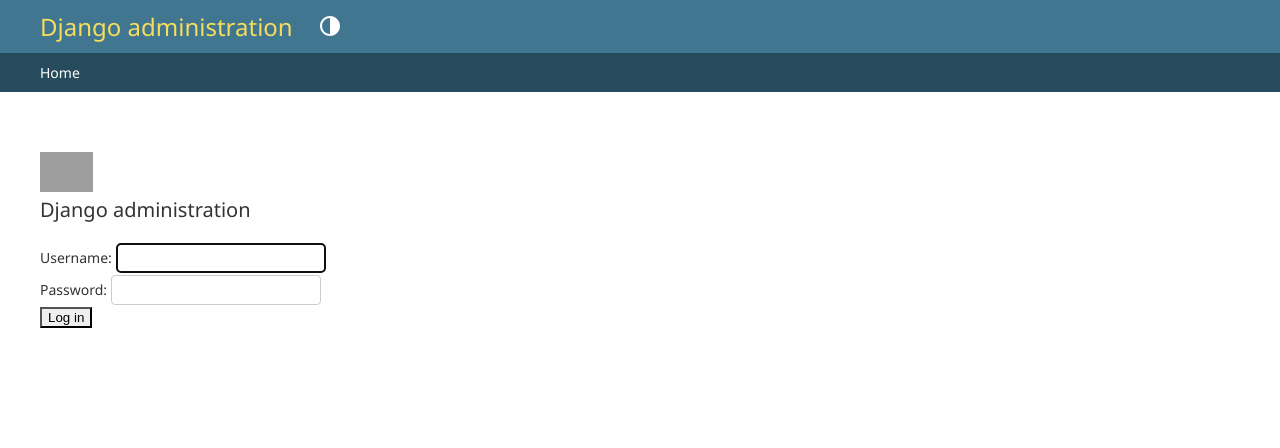
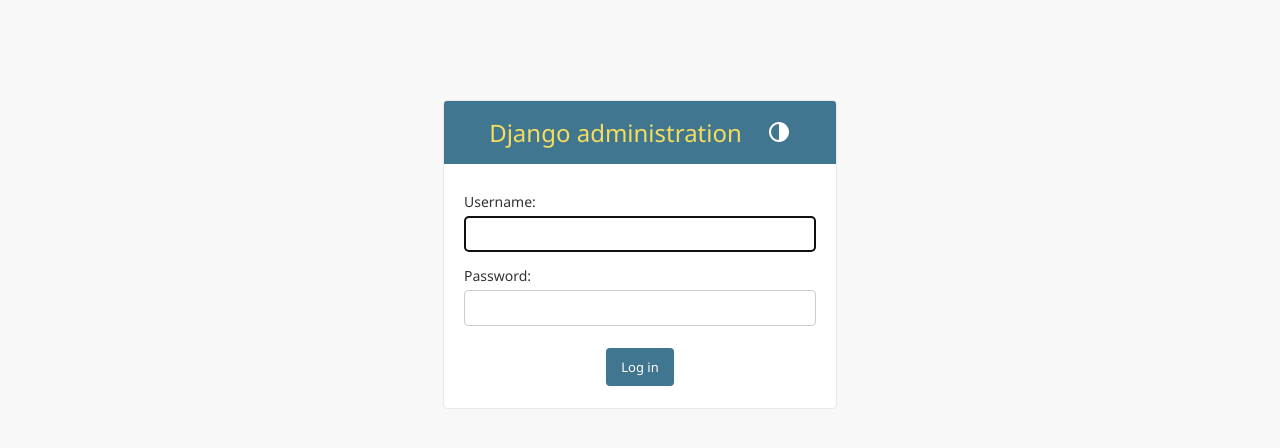
Before and after one commit to ashik4u/expense-manager, a Django app: page /accounts/login/ in a window 1280 px wide. Shown: the top 448 px of the page. Run offline with Django 5.2, Linux system fonts and the light colour scheme; grey boxes are pictures that could not be loaded.

Commit message:
Make /accounts/login/ use Django admin login template for identical look

```diff
--- a/templates/registration/login.html
+++ b/templates/registration/login.html
@@ -1,33 +1 @@
-{% extends 'admin/base_site.html' %}
-{% load static %}
-{% block content %}
-<div id="content-main" class="container" style="max-width:400px;margin:40px auto;">
-    <div class="login-box">
-        <div class="text-center mb-4">
-            <img src="{% static 'admin/img/logo.png' %}" alt="Django administration" height="40">
-            <h1 class="h2 mt-2">Django administration</h1>
-        </div>
-        <div class="card card-outline card-primary">
-            <div class="card-body">
-                {% if form.errors %}
-                    <p class="errornote">Please enter the correct username and password for a staff account. Note that both fields may be case-sensitive.</p>
-                {% endif %}
-                <form method="post" id="login-form" action="">
-                    {% csrf_token %}
-                    <div class="form-group">
-                        <label for="id_username">Username:</label>
-                        <input type="text" name="username" autofocus required class="form-control" id="id_username">
-                    </div>
-                    <div class="form-group">
-                        <label for="id_password">Password:</label>
-                        <input type="password" name="password" required class="form-control" id="id_password">
-                    </div>
-                    <div class="form-group">
-                        <button type="submit" class="btn btn-primary btn-block">Log in</button>
-                    </div>
-                </form>
-            </div>
-        </div>
-    </div>
-</div>
-{% endblock %}
+{% extends "admin/login.html" %}
```
Also changed, not shown: db.sqlite3.
